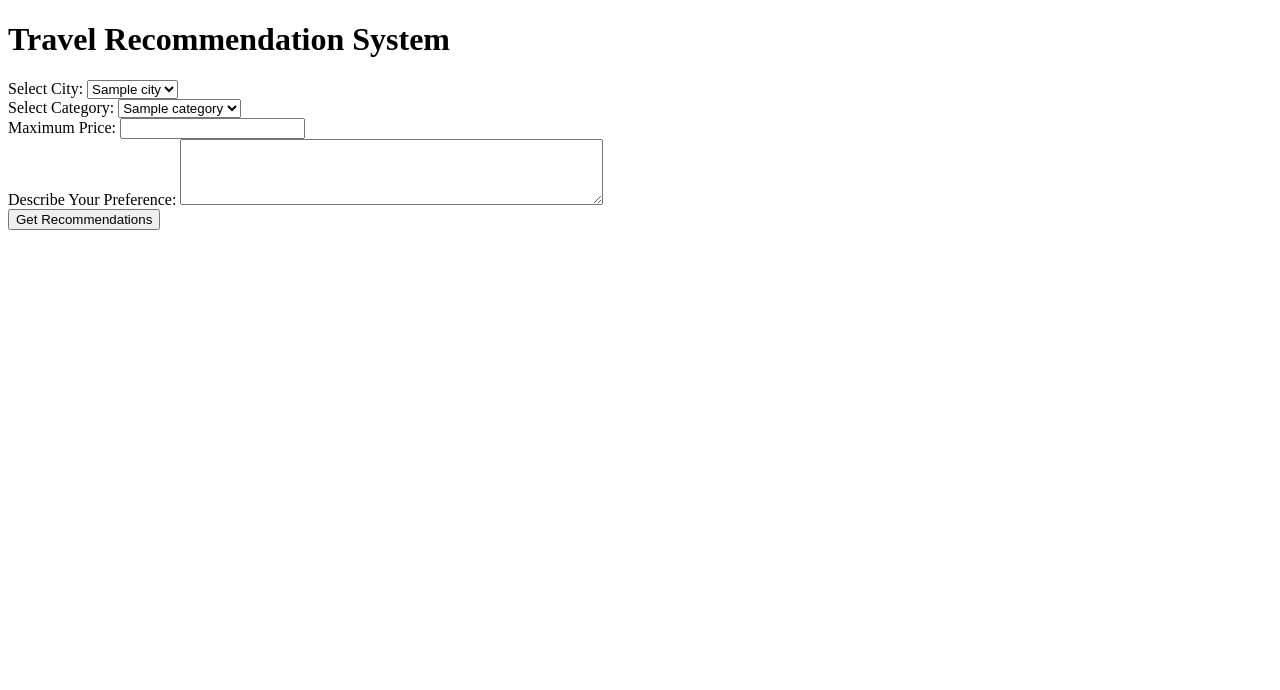
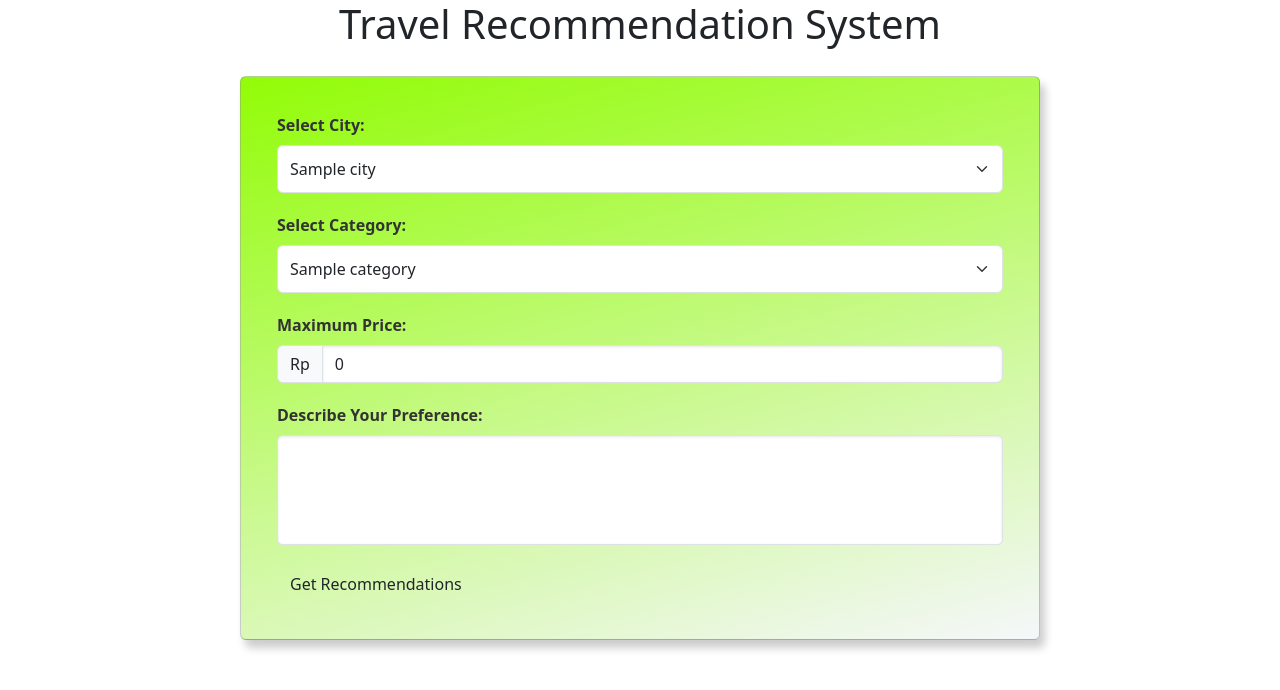
Before and after one commit to NovebrianSP/SIstemRekomendasi, a Flask app: template templates/index.html in a window 1280 px wide. Shown: the top 690 px of the page. Run offline with Flask 3, Linux system fonts and the light colour scheme; the template is opened without the code that fills it: most values are stand-ins (such as "Sample title", 1, 10 or a date in 2020); parts of the project's set-up code (start-up, migrations or seed data) failed here and were passed over.

Commit message:
Updating the model and template

```diff
--- a/app.py
+++ b/app.py
@@ -1,11 +1,7 @@
-import os
 import pandas as pd
 from flask import Flask, request, render_template
 from sklearn.tree import DecisionTreeClassifier
 from sklearn.model_selection import train_test_split
-from sklearn.feature_extraction.text import TfidfVectorizer
-from sklearn.metrics import jaccard_score
-from sklearn.preprocessing import MultiLabelBinarizer
 
 # Load the dataset
 file_path = 'E:/DATA/PythonProgram/SR/destinasi-wisata-indonesia.xlsx'
@@ -33,10 +29,18 @@ X_train, X_test, y_train, y_test = train_test_split(X, y, test_size=0.2, random_
 model = DecisionTreeClassifier(random_state=42)
 model.fit(X_train, y_train)
 
-# Preprocess text for description similarity using Jaccard Similarity
+# Preprocess text for description similarity
 def preprocess_text(text):
-    """Preprocess text by tokenizing and lowercasing."""
-    return set(text.lower().split())
+    """Preprocess text by tokenizing, lowercasing, and removing common stopwords."""
+    from nltk.corpus import stopwords
+    from nltk.stem import PorterStemmer
+
+    stop_words = set(stopwords.words('indonesian'))  # Stopwords for Indonesian
+    stemmer = PorterStemmer()
+
+    tokens = text.lower().split()
+    tokens = [stemmer.stem(word) for word in tokens if word not in stop_words]
+    return set(tokens)
 
 # Flask app setup
 app = Flask(__name__)
@@ -64,84 +68,26 @@ def recommend():
     # Compute description similarity using Jaccard Similarity
     user_desc_set = preprocess_text(description)
 
-    def calculate_jaccard_similarity(row):
+    def calculate_combined_similarity(row):
         row_desc_set = preprocess_text(row['Description'])
-        intersection = len(user_desc_set & row_desc_set)
-        union = len(user_desc_set | row_desc_set)
-        return intersection / union if union != 0 else 0
+        desc_similarity = len(user_desc_set & row_desc_set) / len(user_desc_set | row_desc_set) if len(user_desc_set | row_desc_set) != 0 else 0
+        category_similarity = 1 if row['Category'] == category else 0
+        return 0.8 * desc_similarity + 0.2 * category_similarity
 
-    filtered_df['Similarity'] = filtered_df.apply(calculate_jaccard_similarity, axis=1)
+    filtered_df['Similarity'] = filtered_df.apply(calculate_combined_similarity, axis=1)
 
-    # Sort recommendations by Similarity and Rating in descending order
-    sorted_df = filtered_df.sort_values(by=['Similarity', 'Rating'], ascending=[False, False])
-    recommendations = sorted_df[['Place_Name', 'Price', 'Rating', 'Similarity']].to_dict(orient='records')
+    # Compute final score by combining similarity, rating, and price
+    filtered_df['Final_Score'] = (
+        0.7 * filtered_df['Similarity'] +
+        0.2 * (filtered_df['Rating'] / 5) +
+        0.1 * (1 - filtered_df['Price'] / filtered_df['Price'].max())
+    )
+
+    # Sort recommendations by Final_Score
+    sorted_df = filtered_df.sort_values(by='Final_Score', ascending=False)
+    recommendations = sorted_df[['Place_Name', 'Price', 'Rating', 'Similarity', 'Final_Score']].to_dict(orient='records')
 
     return render_template('result.html', recommendations=recommendations)
 
 if __name__ == '__main__':
-    # Ensure templates folder exists for Flask
-    os.makedirs('templates', exist_ok=True)
-
-    # Create templates for the app
-    with open(os.path.join('templates', 'index.html'), 'w') as f:
-        f.write('''
-        <!DOCTYPE html>
-        <html>
-        <head>
-            <title>Travel Recommendations</title>
-        </head>
-        <body>
-            <h1>Travel Recommendation System</h1>
-            <form action="/recommend" method="post">
-                <label for="city">Select City:</label>
-                <select name="city" id="city">
-                    {% for city in cities %}
-                    <option value="{{ city }}">{{ city }}</option>
-                    {% endfor %}
-                </select>
-                <br>
-                <label for="category">Select Category:</label>
-                <select name="category" id="category">
-                    {% for category in categories %}
-                    <option value="{{ category }}">{{ category }}</option>
-                    {% endfor %}
-                </select>
-                <br>
-                <label for="price">Maximum Price:</label>
-                <input type="number" name="price" id="price" step="0.01">
-                <br>
-                <label for="description">Describe Your Preference:</label>
-                <textarea name="description" id="description" rows="4" cols="50"></textarea>
-                <br>
-                <button type="submit">Get Recommendations</button>
-            </form>
-        </body>
-        </html>
-        ''')
-
-    with open(os.path.join('templates', 'result.html'), 'w') as f:
-        f.write('''
-        <!DOCTYPE html>
-        <html>
-        <head>
-            <title>Recommendations</title>
-        </head>
-        <body>
-            <h1>Recommendations</h1>
-            {% if recommendations %}
-                <ul>
-                    {% for recommendation in recommendations %}
-                    <li>
-                        {{ recommendation.Place_Name }} - Price: {{ recommendation.Price }} - Rating: {{ recommendation.Rating }} - Similarity: {{ recommendation.Similarity|round(2) }}
-                    </li>
-                    {% endfor %}
-                </ul>
-            {% else %}
-                <p>No recommendations found for the selected criteria.</p>
-            {% endif %}
-            <a href="/">Back to Home</a>
-        </body>
-        </html>
-        ''')
-
     app.run(debug=True)
--- /dev/null
+++ b/static/style/style.css
@@ -0,0 +1,172 @@
+*,
+*::before,
+*::after {
+  box-sizing: border-box;
+}
+
+body {
+  justify-content: center;
+  align-items: center;
+  display: flex;
+  flex-direction: column;
+  font-family: Arial, sans-serif;
+  background-color: #f0f0f0;
+  margin: 0;
+  padding: 0;
+}
+
+.container {
+  display: flex;
+  justify-content: center;
+  align-items: center;
+  flex-wrap: wrap;
+  margin: 20px;
+}
+
+.card {
+  width: 50rem;
+  padding: 20px;
+  background-image: linear-gradient(-15deg, #f5f7fa 0%, #92fc07 100%);
+  display: flex;
+  flex-direction: column;
+  border-radius: 10px;
+  border: 2px solid #f5f7fa;
+  box-shadow: 5px 8px 8px rgba(0, 0, 0, 0.2);
+}
+
+h1 {
+  font-size: 2.5rem;
+  text-align: center;
+  color: #333;
+  margin-bottom: 20px;
+}
+
+.form-label {
+  display: block;
+  font-size: 1rem;
+  font-weight: bold;
+  margin-bottom: 5px;
+  color: #555;
+}
+
+.form-control {
+  width: 100%;
+  padding: 10px;
+  font-size: 1rem;
+  border: 1px solid #ccc;
+  border-radius: 5px;
+  box-shadow: inset 0 1px 3px rgba(0, 0, 0, 0.1);
+}
+
+.form-control:focus {
+  outline: none;
+  border-color: #0af;
+}
+
+.form-container {
+  margin-bottom: 20px;
+}
+
+.input-group {
+  display: flex;
+  align-items: center;
+}
+
+.input-group-text {
+  padding: 10px;
+  background-color: #e9ecef;
+  border: 1px solid #ccc;
+  border-radius: 5px 0 0 5px;
+  display: flex;
+  align-items: center;
+  justify-content: center;
+}
+
+.form-control {
+  flex: 1;
+  border-radius: 0 5px 5px 0;
+}
+
+textarea.form-control {
+  resize: none;
+  font-family: Arial, sans-serif;
+  border-radius: 5px;
+}
+
+button {
+  margin: 1em;
+}
+
+.btn {
+  background-color: var(--background-color);
+  color: #222;
+  padding: 0.5em 1em;
+  outline: none;
+  position: relative;
+  cursor: pointer;
+  border-radius: 10px;
+  overflow: hidden;
+  border: none;
+
+  --background-color: #e3e3e3;
+  --accent-color: #0af;
+}
+
+.btn.btn-slide::before {
+  content: "";
+  position: absolute;
+  top: 0;
+  bottom: 0;
+  right: 0;
+  left: 0;
+  z-index: -1;
+  border-radius: 9px;
+  background-color: var(--accent-color);
+
+  transition: transform 300ms ease-in-out;
+  transform: scaleX(0);
+  transform-origin: left;
+}
+
+.btn.btn-slide:hover::before,
+.btn.btn-slide:focus::before {
+  transform: scaleX(1);
+}
+
+.btn.btn-slide {
+  transition: color 300ms ease-in-out;
+  z-index: 1;
+}
+
+.btn.btn-slide:hover,
+.btn.btn-slide:focus {
+  color: white;
+}
+
+.mb-3 {
+  margin-bottom: 15px;
+}
+
+.card-body {
+  width: 100%;
+}
+
+label.form-label {
+  font-size: 1rem;
+  color: #333;
+}
+
+.form-select {
+  width: 14rem;
+  height: 3rem;
+  padding-left: 15px;
+  font-size: 16px;
+  border: 1.9px solid lightgray;
+  border-radius: 4px;
+  color: #39325a;
+  outline: none;
+  -webkit-appearance: none;
+  appearance: none;
+  cursor: pointer;
+  background: #fff;
+}
--- a/templates/index.html
+++ b/templates/index.html
@@ -1,33 +1,90 @@
+<!DOCTYPE html>
+<html lang="en">
+  <head>
+    <meta charset="UTF-8" />
+    <meta name="viewport" content="width=device-width, initial-scale=1.0" />
+    <title>Travel Recommendation</title>
+    <link
+      rel="stylesheet"
+      href="{{ url_for('static', filename='style/style.css') }}"
+    />
 
-        <!DOCTYPE html>
-        <html>
-        <head>
-            <title>Travel Recommendations</title>
+    <link
+      href="https://cdn.jsdelivr.net/npm/bootstrap@5.3.3/dist/css/bootstrap.min.css"
+      rel="stylesheet"
+      integrity="sha384-QWTKZyjpPEjISv5WaRU9OFeRpok6YctnYmDr5pNlyT2bRjXh0JMhjY6hW+ALEwIH"
+      crossorigin="anonymous"
+    />
   </head>
   <body>
     <h1>Travel Recommendation System</h1>
+    <div class="container">
+      <div class="card">
+        <div class="card-body">
           <form action="/recommend" method="post">
-                <label for="city">Select City:</label>
-                <select name="city" id="city">
+            <div class="form-container">
+              <label class="form-label" for="city">Select City:</label>
+              <select class="form-select" name="city" id="city">
                 {% for city in cities %}
                 <option value="{{ city }}">{{ city }}</option>
                 {% endfor %}
               </select>
-                <br>
-                <label for="category">Select Category:</label>
-                <select name="category" id="category">
+              <span class="title"></span>
+              <i class=""></i>
+            </div>
+
+            <div class="form-container">
+              <label class="form-label" for="category">Select Category:</label>
+              <select class="form-select" name="category" id="category">
                 {% for category in categories %}
                 <option value="{{ category }}">{{ category }}</option>
                 {% endfor %}
               </select>
-                <br>
-                <label for="price">Maximum Price:</label>
-                <input type="number" name="price" id="price" step="0.01">
-                <br>
-                <label for="description">Describe Your Preference:</label>
-                <textarea name="description" id="description" rows="4" cols="50"></textarea>
-                <br>
-                <button type="submit">Get Recommendations</button>
+            </div>
+
+            <div class="form-container">
+              <label class="form-label" for="price">Maximum Price:</label>
+
+              <div class="input-group">
+                <span class="input-group-text">Rp</span>
+                <input
+                  class="form-control"
+                  type="number"
+                  name="price"
+                  id="price"
+                  step="1000"
+                  min="0"
+                  value="0"
+                  placeholder="Define your budget"
+                />
+              </div>
+            </div>
+
+            <div class="form-container">
+              <label class="form-label" for="description"
+                >Describe Your Preference:</label
+              >
+              <textarea
+                class="form-control"
+                name="description"
+                id="description"
+                rows="4"
+                cols="50"
+              ></textarea>
+            </div>
+
+            <button class="btn btn-slide" type="submit">
+              Get Recommendations
+            </button>
           </form>
+        </div>
+      </div>
+    </div>
+
+    <script
+      src="https://cdn.jsdelivr.net/npm/bootstrap@5.3.3/dist/js/bootstrap.bundle.min.js"
+      integrity="sha384-YvpcrYf0tY3lHB60NNkmXc5s9fDVZLESaAA55NDzOxhy9GkcIdslK1eN7N6jIeHz"
+      crossorigin="anonymous"
+    ></script>
   </body>
 </html>
```
Also changed, not shown: templates/result.html (+59 -21 lines). Lines whose indentation alone changed are shown as unchanged.
